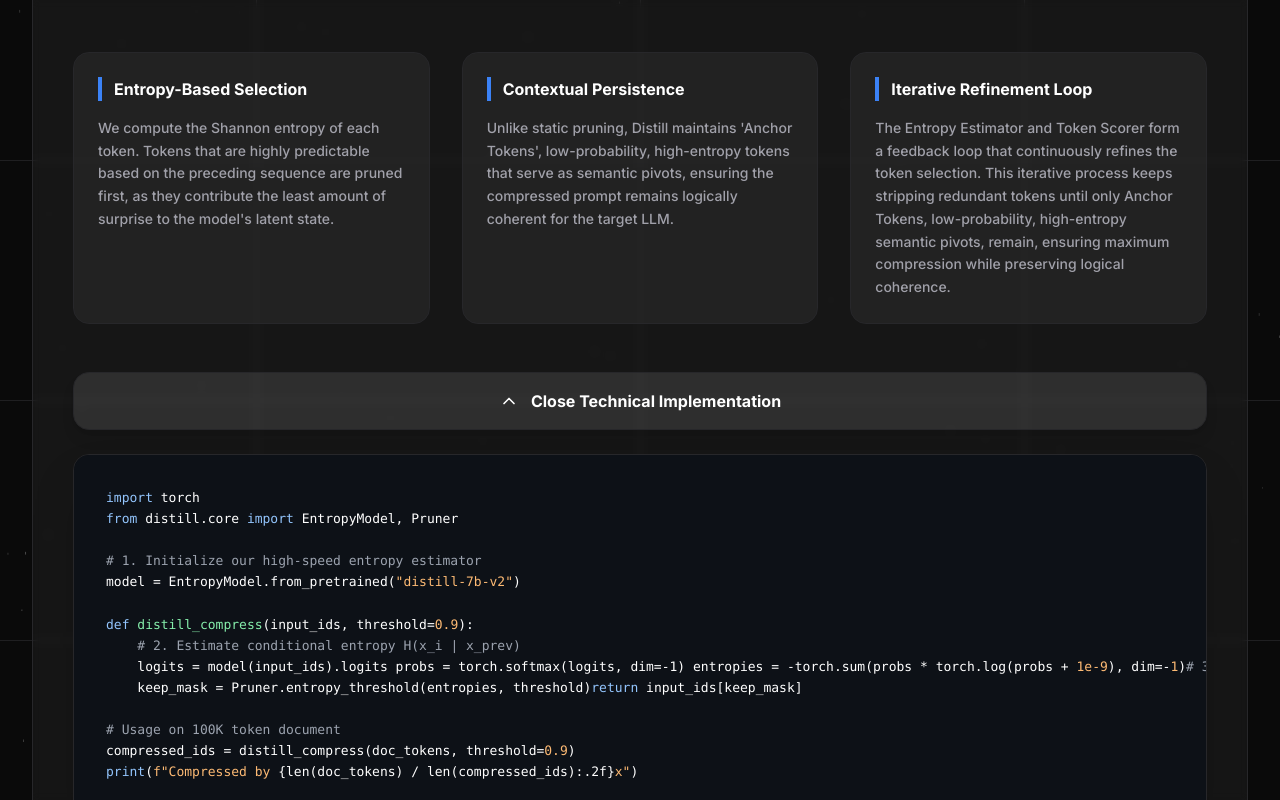
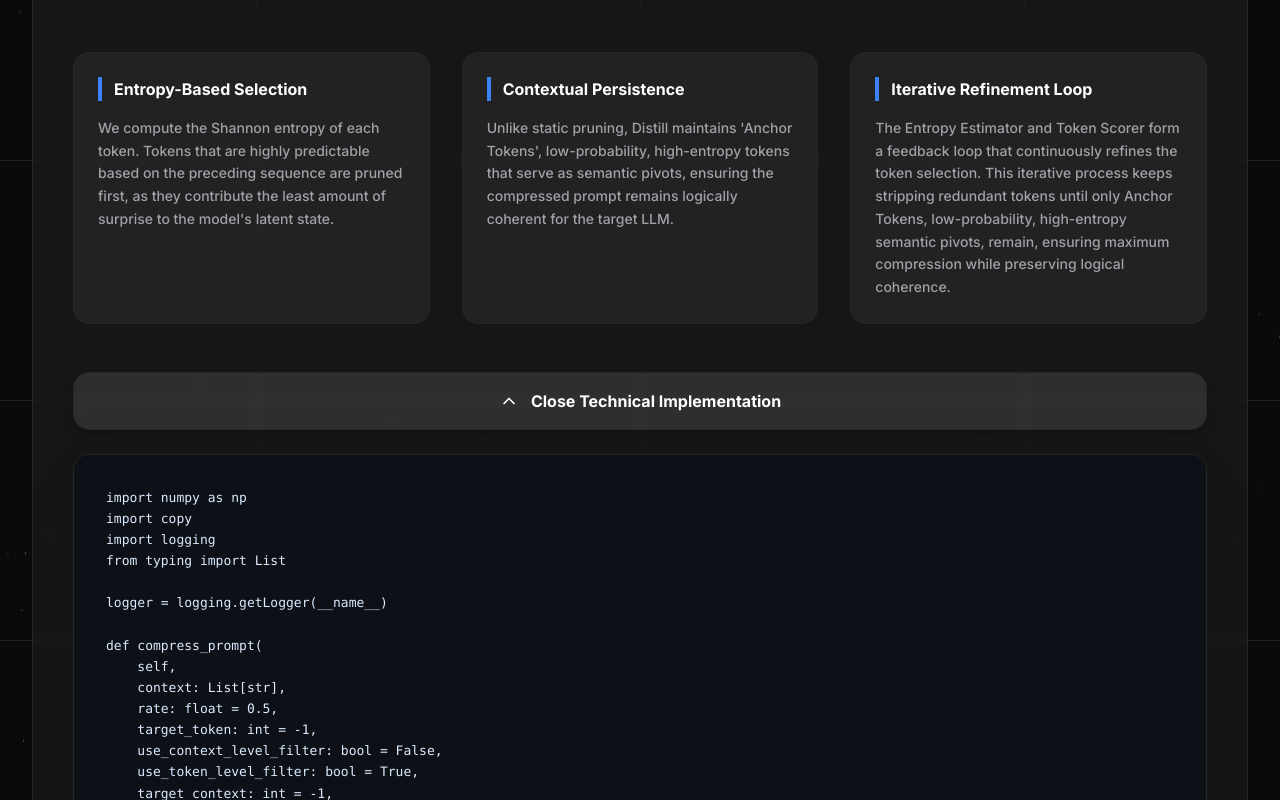
Before and after one commit to VamshiS123/distill, a React (Vite) app: page / in a window 1280 px wide. Both pictures are taken after a click on the button "View Code Implementation (PyTorch)". Shown: the part 5380-6180 px from the top of the page. Built offline with nearby package versions, Linux system fonts and the light colour scheme.

Commit message:
Fix JSX syntax error in ApproachSection - resolve merge conflict and close pre tag

```diff
--- a/components/ApproachSection.tsx
+++ b/components/ApproachSection.tsx
@@ -54,37 +54,243 @@ export default function ApproachSection() {
 
         {showCode && (
           <div className="mt-6 bg-[#0D1117] rounded-2xl p-8 overflow-x-auto border border-[#27272a] animate-fade-in shadow-2xl">
-            <pre className="text-[13px] leading-relaxed">
-              <code className="text-blue-300">import</code> <code className="text-white">torch</code>{`
-`}
-              <code className="text-blue-300">from</code> <code className="text-white">distill.core</code> <code className="text-blue-300">import</code> <code className="text-white">EntropyModel, Pruner</code>{`
+            <pre className="text-[13px] leading-relaxed text-blue-100">
+              {`import numpy as np
+import copy
+import logging
+from typing import List
 
-`}
-              <code className="text-gray-400"># 1. Initialize our high-speed entropy estimator</code>{`
-`}
-              <code className="text-white">model = EntropyModel.from_pretrained(</code><code className="text-orange-300">"distill-7b-v2"</code><code className="text-white">)</code>{`
+logger = logging.getLogger(__name__)
 
-`}
-              <code className="text-blue-300">def</code> <code className="text-green-300">distill_compress</code><code className="text-white">(input_ids, threshold=</code><code className="text-orange-300">0.9</code><code className="text-white">):</code>{`
-    `}
-              <code className="text-gray-400"># 2. Estimate conditional entropy H(x_i | x_prev)</code>{`
-    `}
-              <code className="text-white">logits = model(input_ids).logits
-    probs = torch.softmax(logits, dim=-1)
-    entropies = -torch.sum(probs * torch.log(probs + </code><code className="text-orange-300">1e-9</code><code className="text-white">), dim=-</code><code className="text-orange-300">1</code><code className="text-white">)
+def compress_prompt(
+    self,
+    context: List[str],
+    rate: float = 0.5,
+    target_token: int = -1,
+    use_context_level_filter: bool = False,
+    use_token_level_filter: bool = True,
+    target_context: int = -1,
+    context_level_rate: float = 1.0,
+    context_level_target_token: int = -1,
+    force_context_ids: List[int] = [],
+    return_word_label: bool = False,
+    word_sep: str = "\\t\\t|\\t\\t",
+    label_sep: str = " ",
+    token_to_word: str = "mean",
+    force_tokens: List[str] = [],
+    force_reserve_digit: bool = False,
+    drop_consecutive: bool = False,
+    chunk_end_tokens: List[str] = [".", "\\n"],
+):
+    logger.info(
+        f"Compressing prompt. Context chunks: {len(context) if isinstance(context, list) else 1}, Rate: {rate}, Target Token: {target_token}")
+    assert len(force_tokens) <= self.max_force_token
+    token_map = {}
+    for i, t in enumerate(force_tokens):
+        if len(self.tokenizer.tokenize(t)) != 1:
+            token_map[t] = self.added_tokens[i]
+    chunk_end_tokens = copy.deepcopy(chunk_end_tokens)
+    for c in chunk_end_tokens:
+        if c in token_map:
+            chunk_end_tokens.append(token_map[c])
+    chunk_end_tokens = set(chunk_end_tokens)
 
-    </code><code className="text-gray-400"># 3. Apply adaptive pruning based on information density</code>{`
-    `}
-              <code className="text-white">keep_mask = Pruner.entropy_threshold(entropies, threshold)
+    if type(context) == str:
+        context = [context]
+    context = copy.deepcopy(context)
 
-    </code><code className="text-blue-300">return</code> <code className="text-white">input_ids[keep_mask]</code>{`
+    if len(context) == 1 and use_context_level_filter:
+        use_context_level_filter = False
+        logger.debug("Context level filter disabled because context length is 1.")
 
-`}
-              <code className="text-gray-400"># Usage on 100K token document</code>{`
-`}
-              <code className="text-white">compressed_ids = distill_compress(doc_tokens, threshold=</code><code className="text-orange-300">0.9</code><code className="text-white">)</code>{`
-`}
-              <code className="text-blue-300">print</code><code className="text-white">(</code><code className="text-orange-300">f"Compressed by </code><code className="text-white">{`{len(doc_tokens) / len(compressed_ids):.2f}`}</code><code className="text-orange-300">x"</code><code className="text-white">)</code>
+    n_original_token = 0
+    context_chunked = []
+    for i in range(len(context)):
+        n_original_token += self.get_token_length(
+            context[i], use_oai_tokenizer=True
+        )
+        for ori_token, new_token in token_map.items():
+            context[i] = context[i].replace(ori_token, new_token)
+        context_chunked.append(
+            self.__chunk_context(context[i], chunk_end_tokens=chunk_end_tokens)
+        )
+
+    logger.info(f"Original token count: {n_original_token}")
+
+    if use_context_level_filter:
+        logger.debug("Applying context level filter.")
+        if (
+                target_context <= 0
+                and context_level_rate >= 1.0
+                and context_level_target_token <= 0
+        ):
+            if target_token < 0 and rate < 1.0:
+                context_level_rate = (
+                    (rate + 1.0) / 2 if use_token_level_filter else rate
+                )
+            if target_token >= 0:
+                context_level_target_token = (
+                    target_token * 2 if use_token_level_filter else target_token
+                )
+
+        if target_context >= 0:
+            context_level_rate = min(target_context / len(context), 1.0)
+        if context_level_target_token >= 0:
+            context_level_rate = min(
+                context_level_target_token / n_original_token, 1.0
+            )
+
+        logger.debug(f"Calculating context probabilities. context_level_rate={context_level_rate}")
+        context_probs, context_words = self.__get_context_prob(
+            context_chunked,
+            token_to_word=token_to_word,
+            force_tokens=force_tokens,
+            token_map=token_map,
+            force_reserve_digit=force_reserve_digit,
+        )
+
+        threshold = np.percentile(
+            context_probs, int(100 * (1 - context_level_rate))
+        )
+        logger.debug(f"Context probability threshold: {threshold}")
+
+        reserved_context = []
+        context_label = [False] * len(context_probs)
+        for i, p in enumerate(context_probs):
+            if p >= threshold or (
+                    force_context_ids is not None and i in force_context_ids
+            ):
+                reserved_context.append(context_chunked[i])
+                context_label[i] = True
+
+        n_reserved_token = 0
+        for chunks in reserved_context:
+            for c in chunks:
+                n_reserved_token += self.get_token_length(c, use_oai_tokenizer=True)
+
+        logger.info(f"Tokens after context filtering: {n_reserved_token}")
+
+        if target_token >= 0:
+            rate = min(target_token / n_reserved_token, 1.0)
+
+        if use_token_level_filter:
+            logger.debug("Applying token level filter (with context filter).")
+            compressed_context, word_list, word_label_list = self.__compress(
+                reserved_context,
+                reduce_rate=max(0, 1 - rate),
+                token_to_word=token_to_word,
+                force_tokens=force_tokens,
+                token_map=token_map,
+                force_reserve_digit=force_reserve_digit,
+                drop_consecutive=drop_consecutive,
+            )
+        else:
+            logger.debug("Skipping token level filter (with context filter).")
+            compressed_context, word_list, word_label_list = self.__compress(
+                reserved_context,
+                reduce_rate=0,
+                token_to_word=token_to_word,
+                force_tokens=force_tokens,
+                token_map=token_map,
+                force_reserve_digit=force_reserve_digit,
+                drop_consecutive=drop_consecutive,
+            )
+
+        n_compressed_token = 0
+        for c in compressed_context:
+            n_compressed_token += self.get_token_length(c, use_oai_tokenizer=True)
+
+        logger.info(f"Compressed token count: {n_compressed_token}")
+
+        ratio = (
+            1 if n_compressed_token == 0 else n_original_token / n_compressed_token
+        )
+        res = {
+            "compressed_prompt": "\\n\\n".join(compressed_context),
+            "compressed_prompt_list": compressed_context,
+            "origin_tokens": n_original_token,
+            "compressed_tokens": n_compressed_token,
+            "ratio": f"{ratio:.1f}x",
+            "rate": f"{1 / ratio * 100:.1f}%",
+            "saving": f", Saving \\\${(n_original_token - n_compressed_token) * 0.06 / 1000:.1f} in GPT-4.",
+        }
+        if return_word_label:
+            words = []
+            labels = []
+            j = 0
+            for i in range(len(context)):
+                if context_label[i]:
+                    words.extend(word_list[j])
+                    labels.extend(word_label_list[j])
+                    j += 1
+                else:
+                    words.extend(context_words[i])
+                    labels.extend([0] * len(context_words[i]))
+            word_label_lines = word_sep.join(
+                [f"{word}{label_sep}{label}" for word, label in zip(words, labels)]
+            )
+            res["fn_labeled_original_prompt"] = word_label_lines
+        return res
+
+    # Normal path without context level filter
+    if target_token > 0:
+        rate = min(target_token / n_original_token, 1.0)
+
+    logger.debug(f"Effective compression rate: {rate}")
+
+    if use_token_level_filter:
+        logger.debug("Applying token level filter.")
+        compressed_context, word_list, word_label_list = self.__compress(
+            context_chunked,
+            reduce_rate=max(0, 1 - rate),
+            token_to_word=token_to_word,
+            force_tokens=force_tokens,
+            token_map=token_map,
+            force_reserve_digit=force_reserve_digit,
+            drop_consecutive=drop_consecutive,
+        )
+    else:
+        logger.debug("Skipping token level filter.")
+        compressed_context, word_list, word_label_list = self.__compress(
+            context_chunked,
+            reduce_rate=0,
+            token_to_word=token_to_word,
+            force_tokens=force_tokens,
+            token_map=token_map,
+            force_reserve_digit=force_reserve_digit,
+            drop_consecutive=drop_consecutive,
+        )
+
+    n_compressed_token = 0
+    for c in compressed_context:
+        n_compressed_token += self.get_token_length(c, use_oai_tokenizer=True)
+
+    logger.info(f"Compressed token count: {n_compressed_token}")
+
+    ratio = (
+        1 if n_compressed_token == 0 else n_original_token / n_compressed_token
+    )
+    res = {
+        "compressed_prompt": "\\n\\n".join(compressed_context),
+        "compressed_prompt_list": compressed_context,
+        "origin_tokens": n_original_token,
+        "compressed_tokens": n_compressed_token,
+        "ratio": f"{ratio:.1f}x",
+        "rate": f"{1 / ratio * 100:.1f}%",
+        "saving": f", Saving \\\${(n_original_token - n_compressed_token) * 0.06 / 1000:.1f} in GPT-4.",
+    }
+    if return_word_label:
+        words = []
+        labels = []
+        for w_list, l_list in zip(word_list, word_label_list):
+            words.extend(w_list)
+            labels.extend(l_list)
+
+        word_label_lines = word_sep.join(
+            [f"{word}{label_sep}{label}" for word, label in zip(words, labels)]
+        )
+        res["fn_labeled_original_prompt"] = word_label_lines
+    return res`}
             </pre>
           </div>
         )}
```
